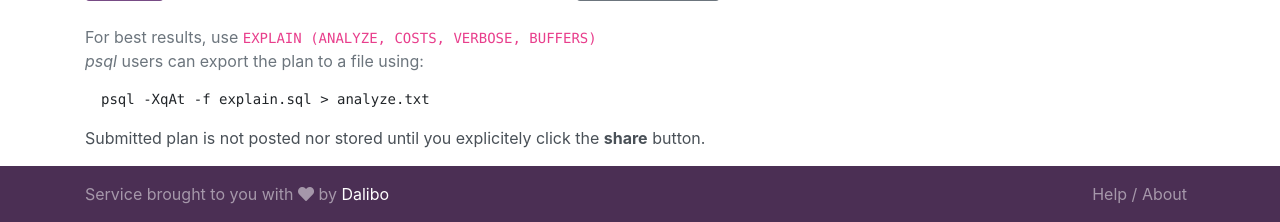
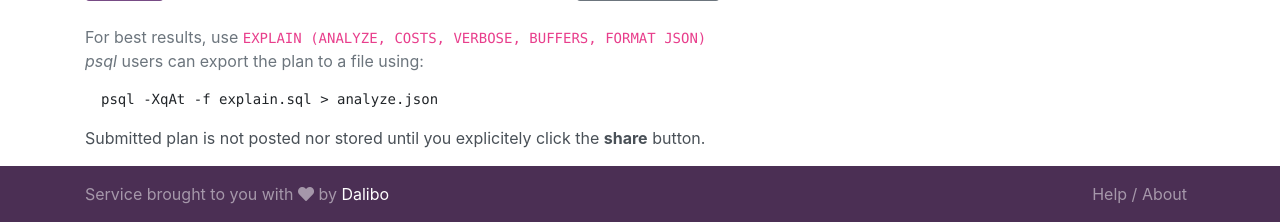
Before and after one commit to dalibo/explain.dalibo.com, a Flask app: page / in a window 1280 px wide. Shown: the part 691-913 px from the top of the page. Run offline with Flask 2, Linux system fonts and the light colour scheme; some libraries are stand-ins or nearby versions.

Commit message:
Readd JSON, it's always a better format

```diff
--- a/app/templates/index.html
+++ b/app/templates/index.html
@@ -53,10 +53,10 @@ New Plan
         <div class="col d-flex">
           <div class="">
             <p class="text-muted">
-            For best results, use <code>EXPLAIN (ANALYZE, COSTS, VERBOSE, BUFFERS)</code>
+            For best results, use <code>EXPLAIN (ANALYZE, COSTS, VERBOSE, BUFFERS, FORMAT JSON)</code>
             <br>
             <em>psql</em> users can export the plan to a file using:
-            <pre class="ml-3"><code>psql -XqAt -f explain.sql > analyze.txt</code></pre>
+            <pre class="ml-3"><code>psql -XqAt -f explain.sql > analyze.json</code></pre>
             </p>
             <p>
             Submitted plan is not posted nor stored until you explicitely click the <b>share</b> button.
```
